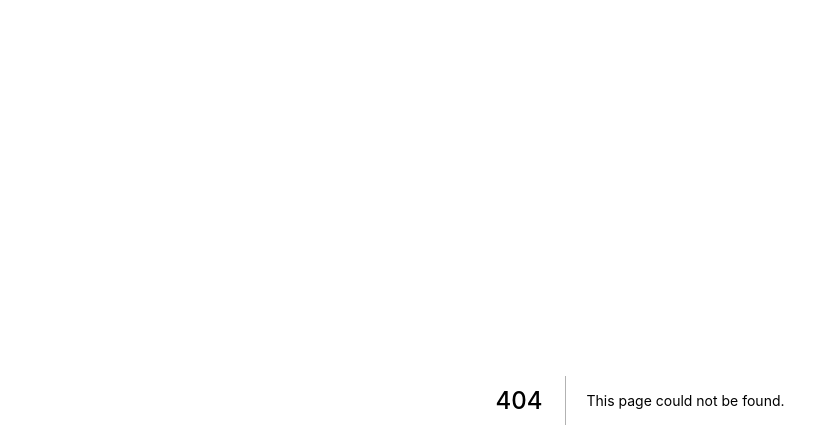
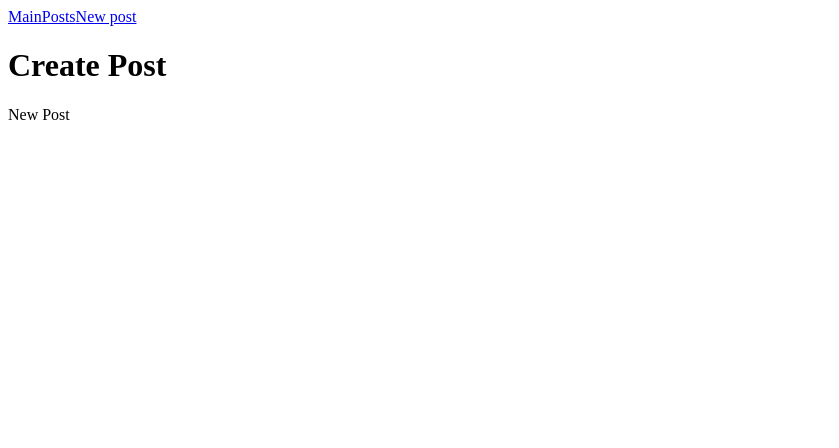
Before and after one commit to ri4an-official/test-develops-today, a Next.js app: page /newpost in a window 1280 px wide. Before the commit this address had no page. Shown: the top 448 px of the page, without its empty margins (0-839 px from the left). Built offline with nearby package versions, Linux system fonts and the light colour scheme.

Commit message:
add base routes

```diff
--- /dev/null
+++ b/components/Template.tsx
@@ -0,0 +1,25 @@
+import Head from 'next/head'
+import Link from 'next/link'
+
+export const Template = ({ children, title }: { children: any; title: string }) => (
+    <>
+        <Head>
+            <title>{title}</title>
+        </Head>
+        <div className='links'>
+            <Link href='/'>
+                <a>Main</a>
+            </Link>
+            <Link href='/posts'>
+                <a>Posts</a>
+            </Link>
+            <Link href='/newpost'>
+                <a>New post</a>
+            </Link>
+        </div>
+        <div className='content'>
+            <h1>{title}</h1>
+            {children}
+        </div>
+    </>
+)
--- /dev/null
+++ b/pages/newpost/index.tsx
@@ -0,0 +1,3 @@
+import { Template } from '../../components/Template'
+
+export default () => <Template title='Create Post'>New Post</Template>
--- /dev/null
+++ b/styles/main.scss
@@ -0,0 +1,8 @@
+#app {
+    .center {
+        text-align: center;
+    }
+}
+* {
+    color: red;
+}
```
Also changed, not shown: pages/posts/[id].tsx (added).
